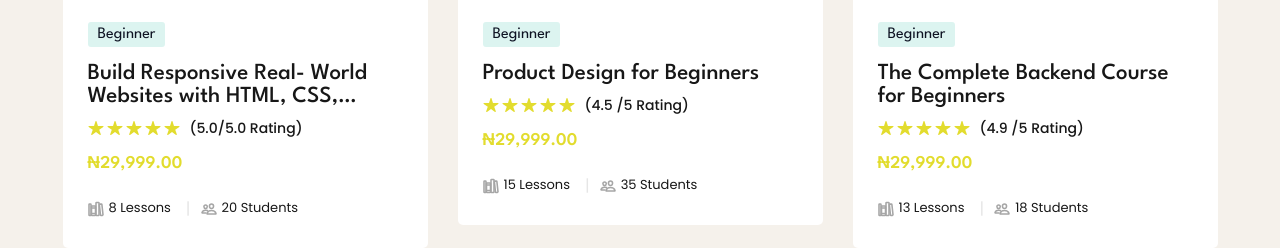
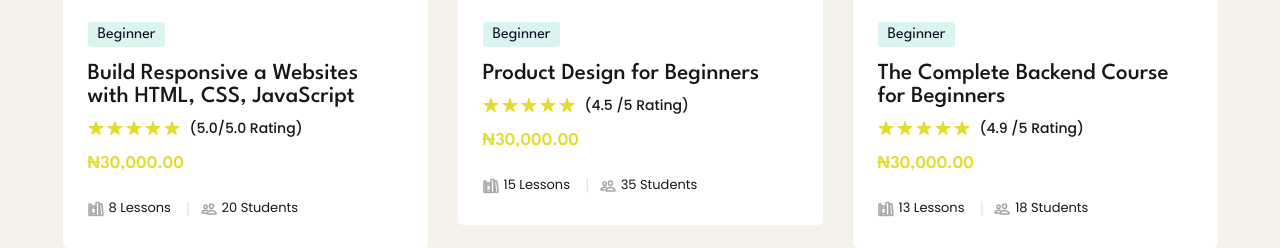
Before and after one commit to eazifyservices/eazifyacademy, a plain HTML site: page index.html in a window 1280 px wide. Shown: the part 3727-3975 px from the top of the page. Drawn offline with nearby package versions, Linux system fonts and the light colour scheme.

Commit message:
Update index.html

```diff
--- a/index.html
+++ b/index.html
@@ -426,7 +426,7 @@
                   <span class="badge">Beginner</span>
 
                   <h3 class="h3">
-                    <a href="https://wa.link/qgjp69" class="card-title">Build Responsive Real- World Websites with HTML, CSS, ReactJS</a>
+                    <a href="https://wa.link/qgjp69" class="card-title">Build Responsive a Websites with HTML, CSS, JavaScript</a>
                   </h3>
 
                   <div class="wrapper">
@@ -443,7 +443,7 @@
 
                   </div>
 
-                  <data class="price" value="29">₦29,999.00</data>
+                  <data class="price" value="29">₦30,000.00</data>
 
                   <ul class="card-meta-list">
 
@@ -502,7 +502,7 @@
 
                   </div>
 
-                  <data class="price" value="49">₦29,999.00</data>
+                  <data class="price" value="49">₦30,000.00</data>
 
                   <ul class="card-meta-list">
 
@@ -561,7 +561,7 @@
 
                   </div>
 
-                  <data class="price" value="35">₦29,999.00</data>
+                  <data class="price" value="35">₦30,000.00</data>
 
                   <ul class="card-meta-list">
 
@@ -869,7 +869,7 @@
           <div class="wrapper">
             <span class="span">Address:</span>
 
-            <address class="address">Awka, Anambra</address>
+            <address class="address">Awka City, Anambra State.</address>
           </div>
 
           <div class="wrapper">
@@ -881,7 +881,7 @@
           <div class="wrapper">
             <span class="span">Email:</span>
 
-            <a href="mailto:info@eduweb.com" class="footer-link">Eazifyinnovations@gmail.com</a>
+            <a href="mailto:info@eduweb.com" class="footer-link">Eazifyacademy@gmail.com</a>
           </div>
 
         </div>
@@ -967,11 +967,11 @@
 
           <ul class="social-list">
 
-            <!-- <li>
+            <li>
               <a href="#" class="social-link">
                 <ion-icon name="logo-facebook"></ion-icon>
               </a>
-            </li> -->
+            </li>
 <!--
             <li>
               <a href="#" class="social-link">
```
